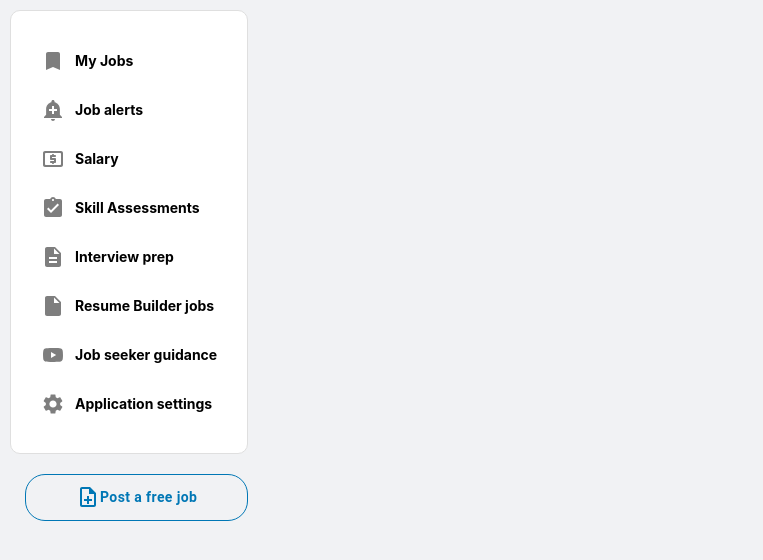
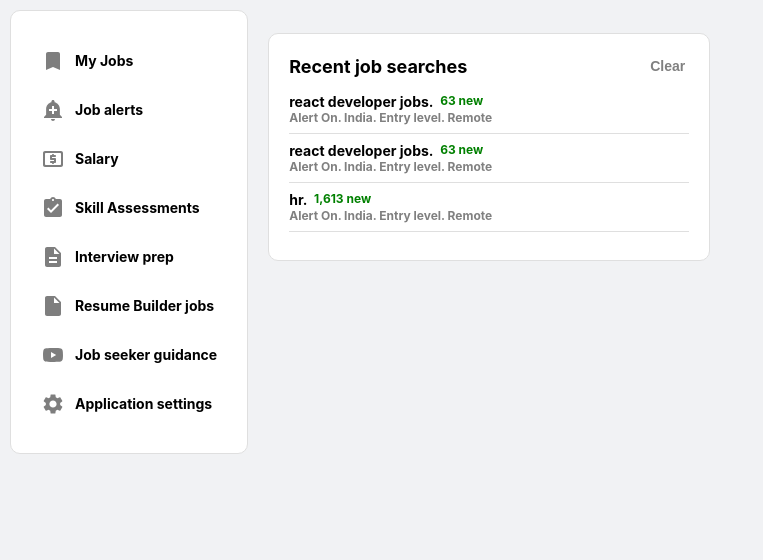
Before and after one commit to Apocryphon06/reusable-components, a React (Create React App) app: page / in a window 1280 px wide. Shown: the top 560 px of the page, without its empty margins (0-763 px from the left). Built offline with nearby package versions, Linux system fonts and the light colour scheme.

Commit message:
Recent job searches component

```diff
--- a/src/App.js
+++ b/src/App.js
@@ -1,12 +1,19 @@
-import React from 'react'
-import ActionList from './components/ActionList'
+import React from "react";
+import ActionList from "./components/ActionList";
+import Recents from "./components/Recents";
 
 const App = () => {
   return (
     <>
-      <ActionList/>
+      <span></span>
+      <span style={{ display: "inline-block" }}>
+        <ActionList />
+      </span>
+      <span style={{ display: "inline-block" }}>
+        <Recents />
+      </span>
     </>
-  )
-}
+  );
+};
 
-export default App
+export default App;
--- a/src/components/ActionList.jsx
+++ b/src/components/ActionList.jsx
@@ -1,4 +1,3 @@
-import { Button } from "@material-ui/core";
 import {
   AddAlert,
   AssignmentTurnedIn,
@@ -14,6 +13,7 @@ import React from "react";
 import styled from "styled-components";
 
 const Container = styled.div`
+  display: flex;
   margin: 10px;
 `;
 const List = styled.ul`
@@ -88,21 +88,6 @@ const ActionList = () => {
         </List>
       </ListWrapper>
       <br />
-      <Button
-        style={{
-          marginLeft: "15px",
-          textTransform: "none",
-          borderRadius: "20px",
-          padding: "10px 50px",
-          color: "#0077b5",
-          borderColor: "#0077b5",
-          fontSize: "14px",
-          fontWeight: "bold",
-        }}
-        variant="outlined"
-      >
-        <NoteAddOutlined /> Post a free job
-      </Button>
     </Container>
   );
 };
--- /dev/null
+++ b/src/components/Recents.jsx
@@ -0,0 +1,101 @@
+import React from "react";
+import styled from "styled-components";
+
+const Container = styled.div`
+  display: flex;
+  margin: 10px;
+`;
+
+const Wrapper = styled.div`
+  padding: 20px;
+  width: 400px;
+  border: 1px solid #dfdfdf;
+  border-radius: 10px;
+  background-color: #ffffff;
+`;
+
+const Heading = styled.div`
+  display: flex;
+  flex-direction: row;
+  justify-content: space-between;
+  align-items: center;
+  font-size: 18px;
+  font-weight: bold;
+  margin-bottom: 15px;
+`;
+
+const Clear = styled.button`
+  display: flex;
+  font-weight: bold;
+  font-size: 14px;
+  justify-content: center;
+  background-color: transparent;
+  padding: 4px;
+  border: none;
+  color: #808080;
+  border-radius: 5px;
+  &:hover {
+    background-color: #dfdfdf;
+  }
+`;
+
+const List = styled.ul`
+  margin: 0;
+  padding: 0;
+  list-style: none;
+`;
+const ListItem = styled.li`
+  display: flex;
+  flex-direction: row;
+  font-size: 14px;
+  font-weight: bold;
+`;
+const InfoItem = styled.li`
+  display: flex;
+  flex-direction: row;
+  font-size: 12px;
+  color: #808080;
+  font-weight: bold;
+`;
+
+const Divider = styled.hr`
+  background-color: #dfdfdf;
+  height: 1px;
+  border: 0;
+`;
+
+const Recents = () => {
+  return (
+    <Container>
+      <Wrapper>
+        <Heading>
+          Recent job searches &nbsp;&nbsp;&nbsp;&nbsp;<Clear onClick={()=>{alert('Are you sure?')}}>Clear</Clear>
+        </Heading>
+        <List>
+          <ListItem>
+            react developer jobs.&nbsp;&nbsp;{" "}
+            <span style={{ color: "green", fontSize: "12px" }}>63 new</span>{" "}
+          </ListItem>
+          <InfoItem>Alert On. India. Entry level. Remote</InfoItem>
+          <Divider />
+
+          <ListItem>
+            react developer jobs.&nbsp;&nbsp;{" "}
+            <span style={{ color: "green", fontSize: "12px" }}>63 new</span>{" "}
+          </ListItem>
+          <InfoItem>Alert On. India. Entry level. Remote</InfoItem>
+          <Divider />
+
+          <ListItem>
+            hr.&nbsp;&nbsp;{" "}
+            <span style={{ color: "green", fontSize: "12px" }}>1,613 new</span>{" "}
+          </ListItem>
+          <InfoItem>Alert On. India. Entry level. Remote</InfoItem>
+          <Divider />
+        </List>
+      </Wrapper>
+    </Container>
+  );
+};
+
+export default Recents;
```
